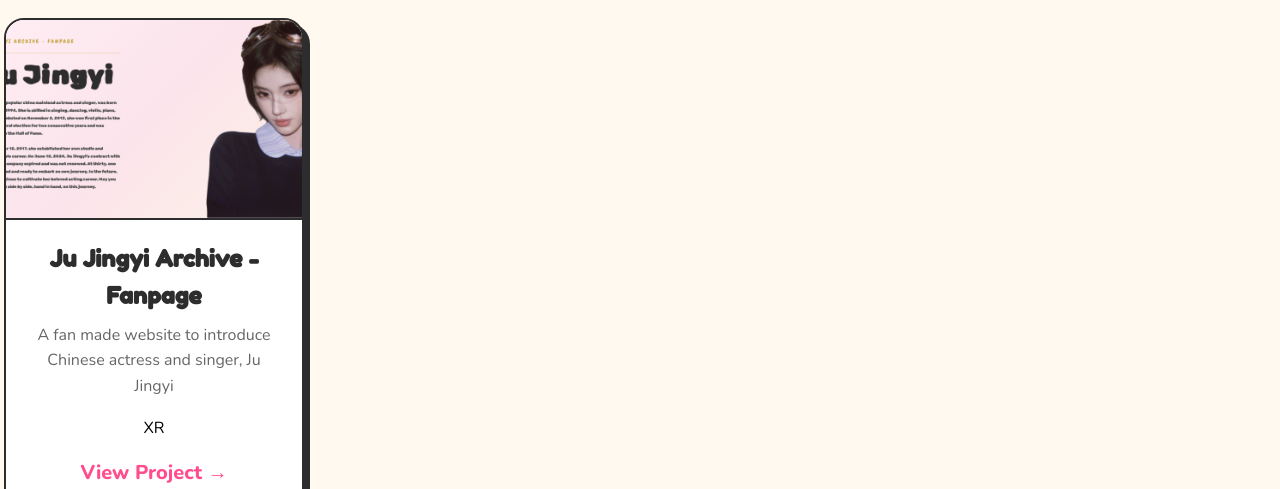
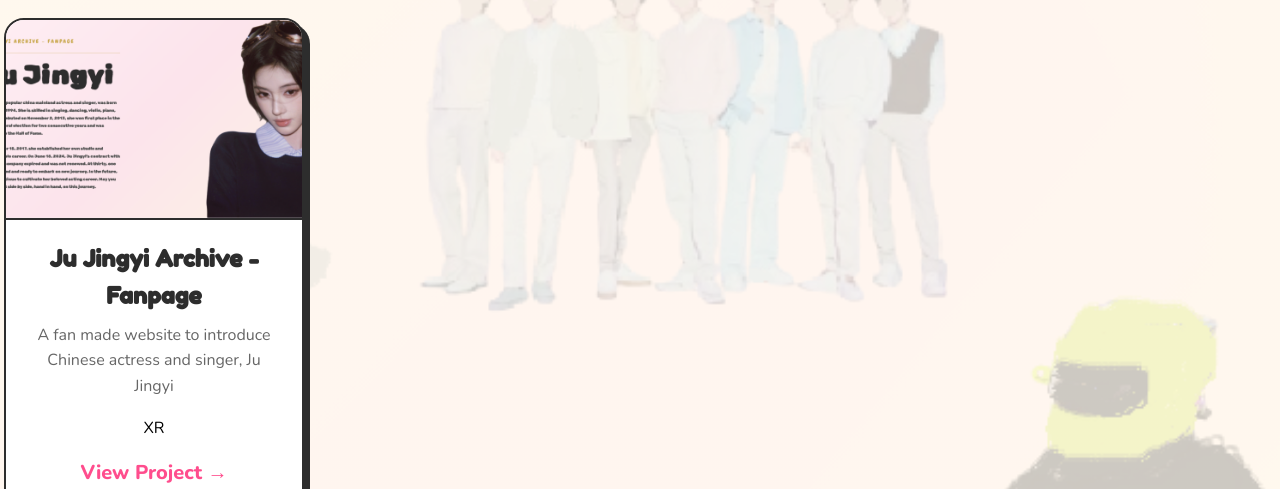
Before and after one commit to dreamtraveller1314/FanBuild, a plain HTML site: page gallery.html in a window 1280 px wide. Shown: the part 289-778 px from the top of the page. Drawn offline with nearby package versions, Linux system fonts and the light colour scheme.

Commit message:
background

```diff
--- a/style.css
+++ b/style.css
@@ -5,11 +5,19 @@
 }
 
 body {
-  background-color: #fff9f0;
+  background-image: linear-gradient(rgba(255, 249, 240, 0.8), rgba(255, 249, 240, 0.8)), url('img/background.png');
+  background-attachment: fixed;
+  background-size: cover;
+  background-position: center;
+  background-repeat: no-repeat;
   color: #2d2d2d;
   font-family: 'Nunito', Arial, sans-serif;
   font-size: 20px;
   line-height: 1.6;
+}
+
+.project-card, .step, .submit, .grant-card, .faq-item {
+  background-color: #ffffff;
 }
 
 a {
@@ -26,6 +34,7 @@ nav {
   position: sticky;
   top: 0;
   z-index: 999;
+  backdrop-filter: blur(5px);
 }
 
 .nav-logo {
```
Also changed, not shown: img/background.png (added).
